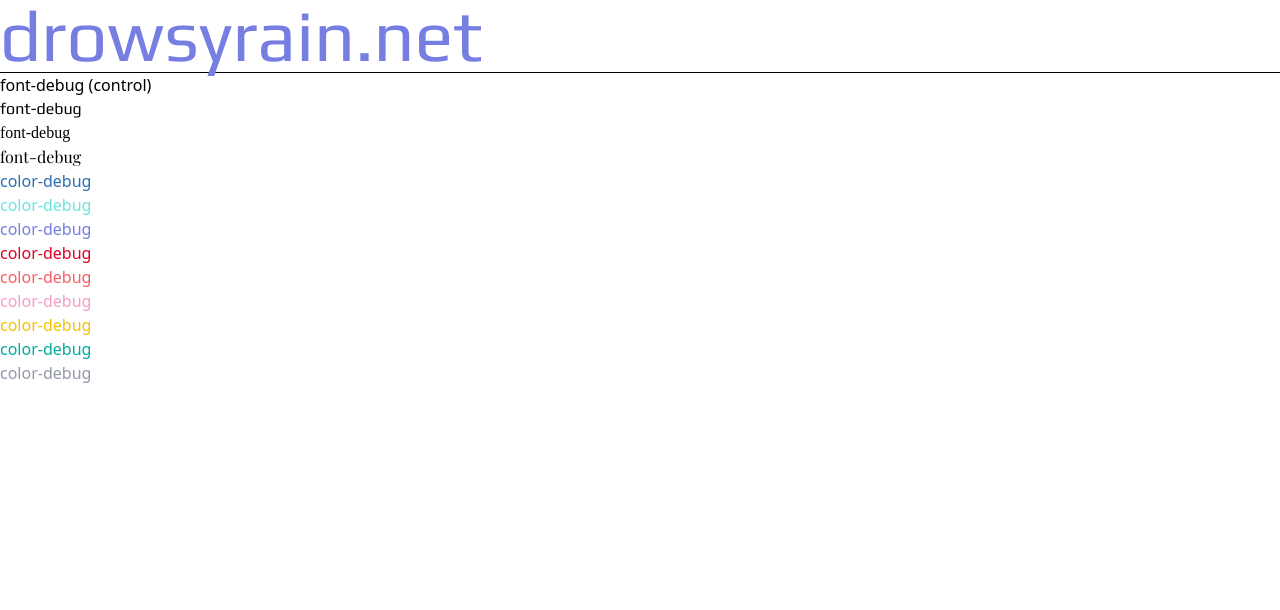
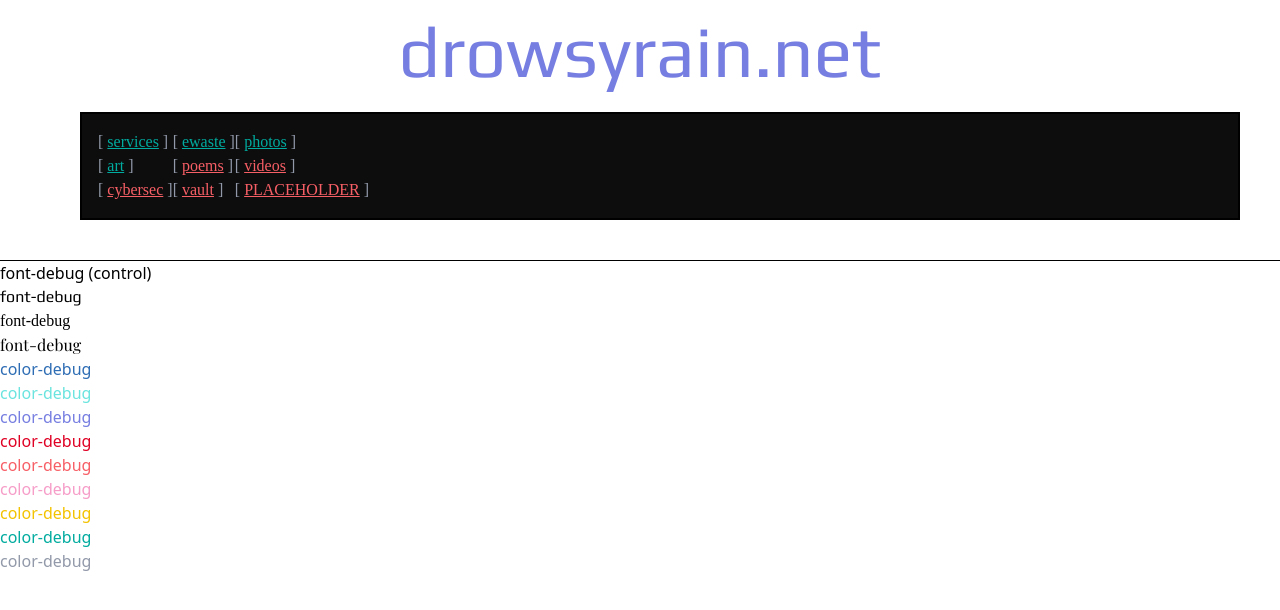
Before and after one commit to adrianlsegura/drowsyrain.github.io, a website: page index.html in a window 1280 px wide. Drawn offline with nearby package versions, Linux system fonts and the light colour scheme; a web font is replaced by a local one.

Commit message:
Made major progress on hub page

```diff
--- a/index.html
+++ b/index.html
@@ -1,7 +1,7 @@
 <!DOCTYPE html>
 <html>
 <head>
-	<title>infosphere</title>
+	<title>hub | infosphere</title>
 
 	<meta charset="UTF-8"/>
 	<meta name="description" content="drowsyrain's website: the infosphere"/>
@@ -13,8 +13,33 @@
 	<link rel="stylesheet" href="main.css"/>
 </head>
 <body>
-	<h1 class="font-title text-7xl text-playpurple">drowsyrain.net</h1>
-
+	<!-- TODO: Add mobile compatability -->
+	<!-- HEADER START -->
+	<a href="/"><h1 class="flex font-title text-7xl text-playpurple justify-center p-4">drowsyrain.net</h1></a>
+	<div class="font-regular flex mt-2 ml-20 mr-10 mb-10 p-4 bg-playblack border-2 border-double">
+		<table class="text-playgray">
+			<tr>
+				<td>[ <a href="ADD PATH HERE" class="underline text-playgreen">services</a> ]</td>
+				<td>[ <a href="ADD PATH HERE" class="underline text-playgreen">ewaste</a> ]</td>
+				<td>[ <a href="ADD PATH HERE" class="underline text-playgreen">photos</a> ]</td>
+			</tr>
+			<tr>
+				<td>[ <a href="ADD PATH HERE" class="underline text-playgreen">art</a> ]</td>
+				<td>[ <a href="ADD PATH HERE" class="underline text-playlightred">poems</a> ]</td>
+				<td>[ <a href="ADD PATH HERE" class="underline text-playlightred">videos</a> ]</td>
+			</tr>
+			<tr>
+				<td>[ <a href="ADD PATH HERE" class="underline text-playlightred">cybersec</a> ]</td>
+				<td>[ <a href="ADD PATH HERE" class="underline text-playlightred">vault</a> ]</td>
+				<td>[ <a href="ADD PATH HERE" class="underline text-playlightred">PLACEHOLDER</a> ]</td>
+			</tr>
+		</table>
+	</div>
+	<!-- HEADER END-->
+	<!-- FOOTER START -->
+	<!-- SOCIALS GO HERE, FRIENDS GO HERE, LINK TO SITE AND YOUR SITE BUTTON GO HERE-->
+	<!-- FOOTER END-->
+	<!-- DEBUG START -->
 	<hr>
 	<h1>font-debug (control)</h1>
 	<h1 class="font-title">font-debug</h1>
@@ -30,5 +55,6 @@
 	<h1 class="text-playyellow">color-debug</h1>
 	<h1 class="text-playgreen">color-debug</h1>
 	<h1 class="text-playgray">color-debug</h1>
+	<!-- DEBUG END -->
 </body>
 </html>
--- a/src/input.css
+++ b/src/input.css
@@ -15,4 +15,5 @@
     --color-playyellow: #f3c300;
     --color-playgreen: #00ab9f;
     --color-playgray: #9299a9;
+    --color-playblack: #0d0d0d;
 }
```
Also changed, not shown: main.css.
